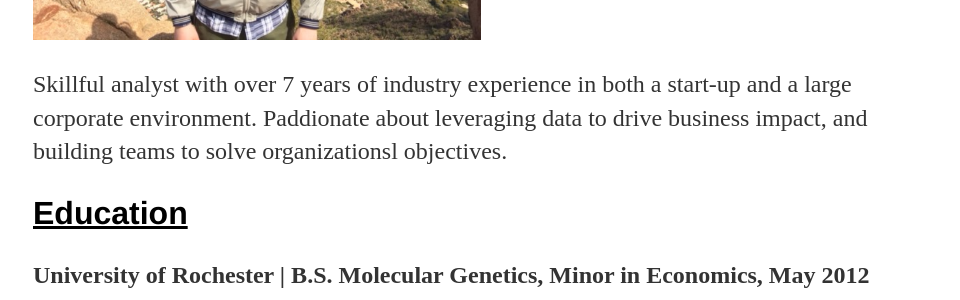
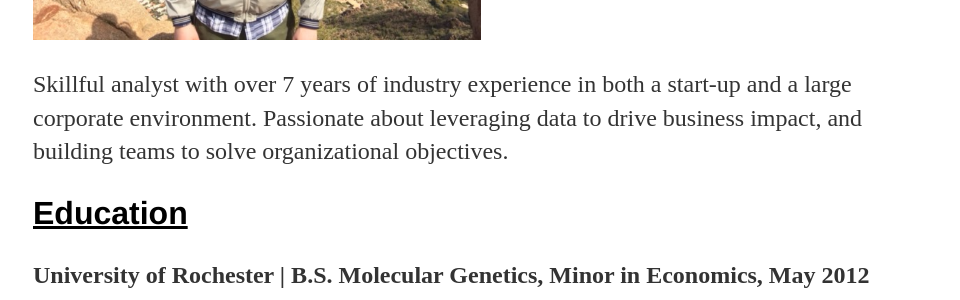
Before and after one commit to IKOSTYUK/ikostyuk.github.io, a Jekyll site: the page built from about/index.html, in a window 1280 px wide. Shown: the part 390-690 px from the top of the page, without its empty margins (159-1119 px from the left). Built offline with Jekyll 4.4.1, drawn with Linux system fonts in a browser that asks for light colours.

Commit message:
Update index.html

```diff
--- a/about/index.html
+++ b/about/index.html
@@ -8,9 +8,7 @@
 contact: passive
 ---
 
-				<img src="/img/bank/me.png" height="50%" width="50%" align=”left” />
-
-				<p> Skillful analyst with over 7 years of industry experience in both a start-up and a large corporate environment. Paddionate about leveraging data to drive business impact, and building teams to solve organizationsl objectives. </p>
+				<img src="/img/bank/me.png" height="50%" width="50%" ALIGN=”left” /> <p> Skillful analyst with over 7 years of industry experience in both a start-up and a large corporate environment. Passionate about leveraging data to drive business impact, and building teams to solve organizational objectives. </p>
 
 				<h2><u>Education</u></h2>
 
```
